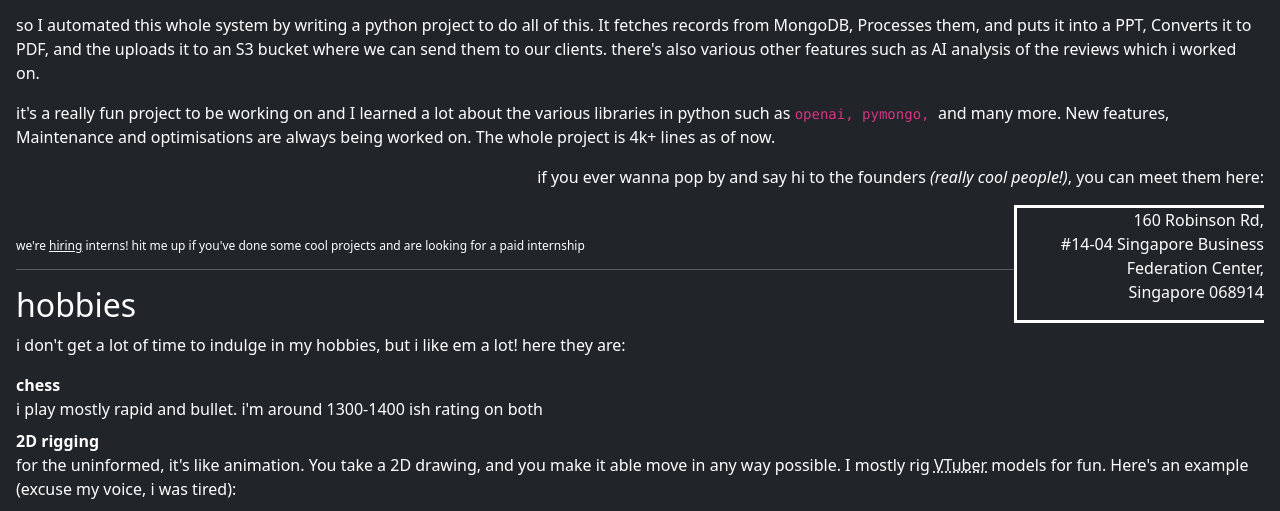
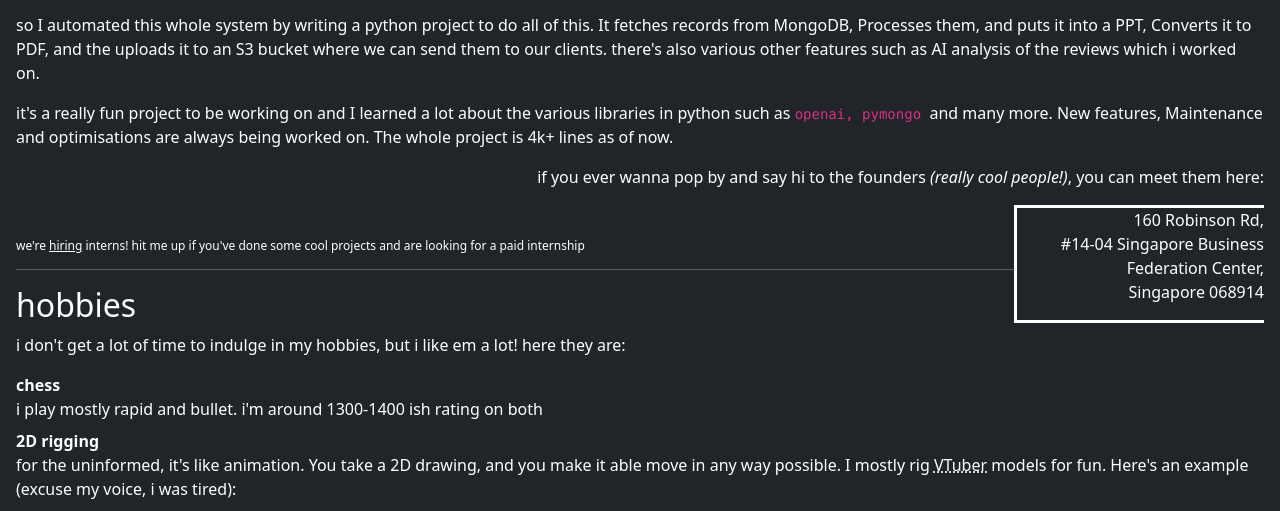
Before and after one commit to PixelHalide/mist-pixel, a plain HTML site: page index.html in a window 1280 px wide. Shown: the part 819-1330 px from the top of the page. Drawn offline with nearby package versions, Linux system fonts and the light colour scheme.

Commit message:
removed comma

```diff
--- a/index.html
+++ b/index.html
@@ -63,7 +63,7 @@
             so I automated this whole system by writing a python project to do all of this. It fetches records from MongoDB, Processes them, and puts it into a PPT, Converts it to PDF, and the uploads it to an S3 bucket where we can send them to our clients. there's also various other features such as AI analysis of the reviews which i worked on.
         </p>
         <p>
-            it's a really fun project to be working on and I learned a lot about the various libraries in python such as <code>openai, pymongo, </code>and many more. New features, Maintenance and optimisations are always being worked on. The whole project is 4k+ lines as of now.
+            it's a really fun project to be working on and I learned a lot about the various libraries in python such as <code>openai, pymongo </code>and many more. New features, Maintenance and optimisations are always being worked on. The whole project is 4k+ lines as of now.
         </p>
         </article>
 
```
